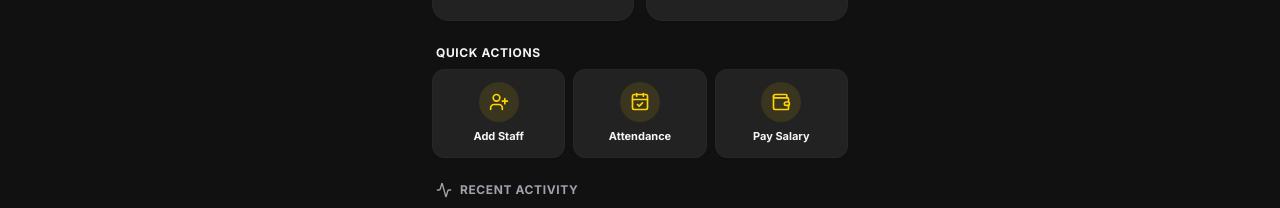
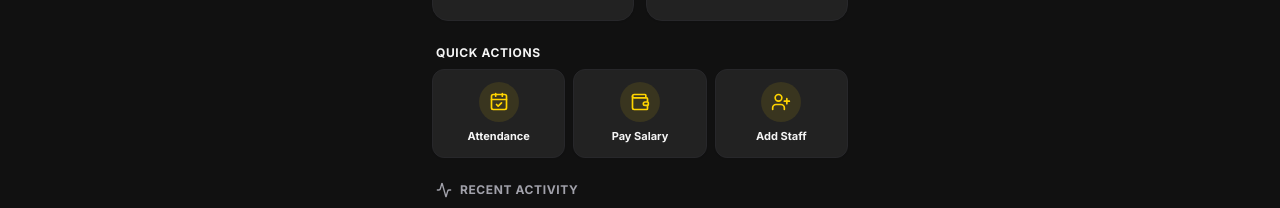
Before and after one commit to 0xamandubey/testbuildstaff101, a React (Vite) app: page /#/ in a window 1280 px wide. Shown: the part 263-471 px from the top of the page. Built offline with nearby package versions, Linux system fonts and the light colour scheme.

Commit message:
style: rearrange quick action buttons order on Dashboard

```diff
--- a/src/pages/Dashboard.tsx
+++ b/src/pages/Dashboard.tsx
@@ -142,16 +142,6 @@ export default function Dashboard() {
           <h2 className="text-xs font-bold uppercase tracking-wider text-zinc-550 px-1">Quick Actions</h2>
           <div className="grid grid-cols-3 gap-2">
             <button
-              onClick={() => setIsAddStaffOpen(true)}
-              className="flex flex-col items-center justify-center p-3 bg-brand-darkGray border border-zinc-800 rounded-xl active:scale-[0.97] transition-all hover:bg-zinc-800 shadow-sm text-center text-brand-lightGray"
-            >
-              <div className="w-10 h-10 rounded-full bg-brand-yellow/10 flex items-center justify-center text-brand-yellow mb-1.5">
-                <UserPlus className="w-5 h-5" />
-              </div>
-              <span className="text-[11px] font-bold">Add Staff</span>
-            </button>
-
-            <button
               onClick={() => navigate('/attendance')}
               className="flex flex-col items-center justify-center p-3 bg-brand-darkGray border border-zinc-800 rounded-xl active:scale-[0.97] transition-all hover:bg-zinc-800 shadow-sm text-center text-brand-lightGray"
             >
@@ -169,6 +159,16 @@ export default function Dashboard() {
                 <Wallet className="w-5 h-5" />
               </div>
               <span className="text-[11px] font-bold">Pay Salary</span>
+            </button>
+
+            <button
+              onClick={() => setIsAddStaffOpen(true)}
+              className="flex flex-col items-center justify-center p-3 bg-brand-darkGray border border-zinc-800 rounded-xl active:scale-[0.97] transition-all hover:bg-zinc-800 shadow-sm text-center text-brand-lightGray"
+            >
+              <div className="w-10 h-10 rounded-full bg-brand-yellow/10 flex items-center justify-center text-brand-yellow mb-1.5">
+                <UserPlus className="w-5 h-5" />
+              </div>
+              <span className="text-[11px] font-bold">Add Staff</span>
             </button>
           </div>
         </div>
```
